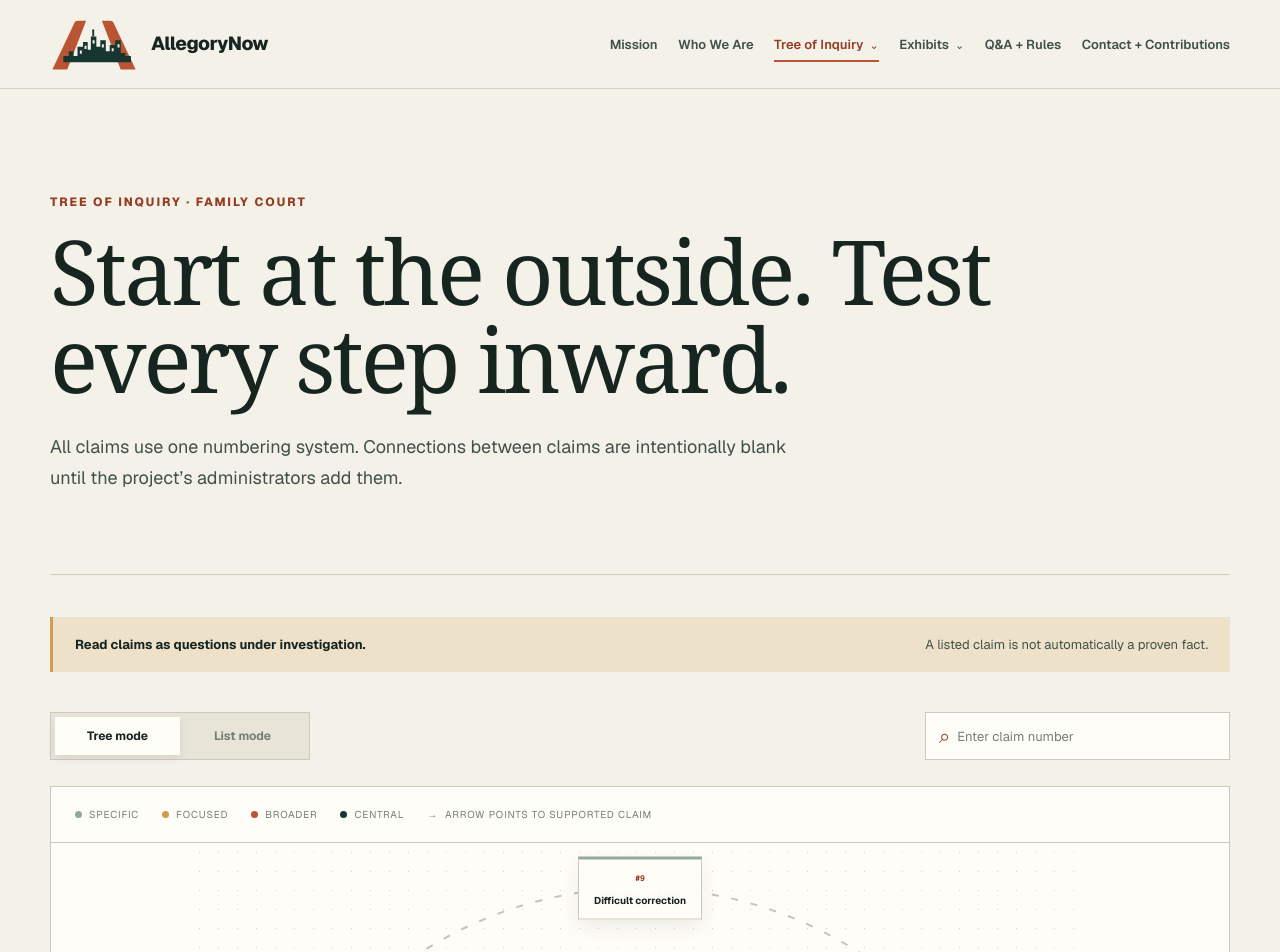
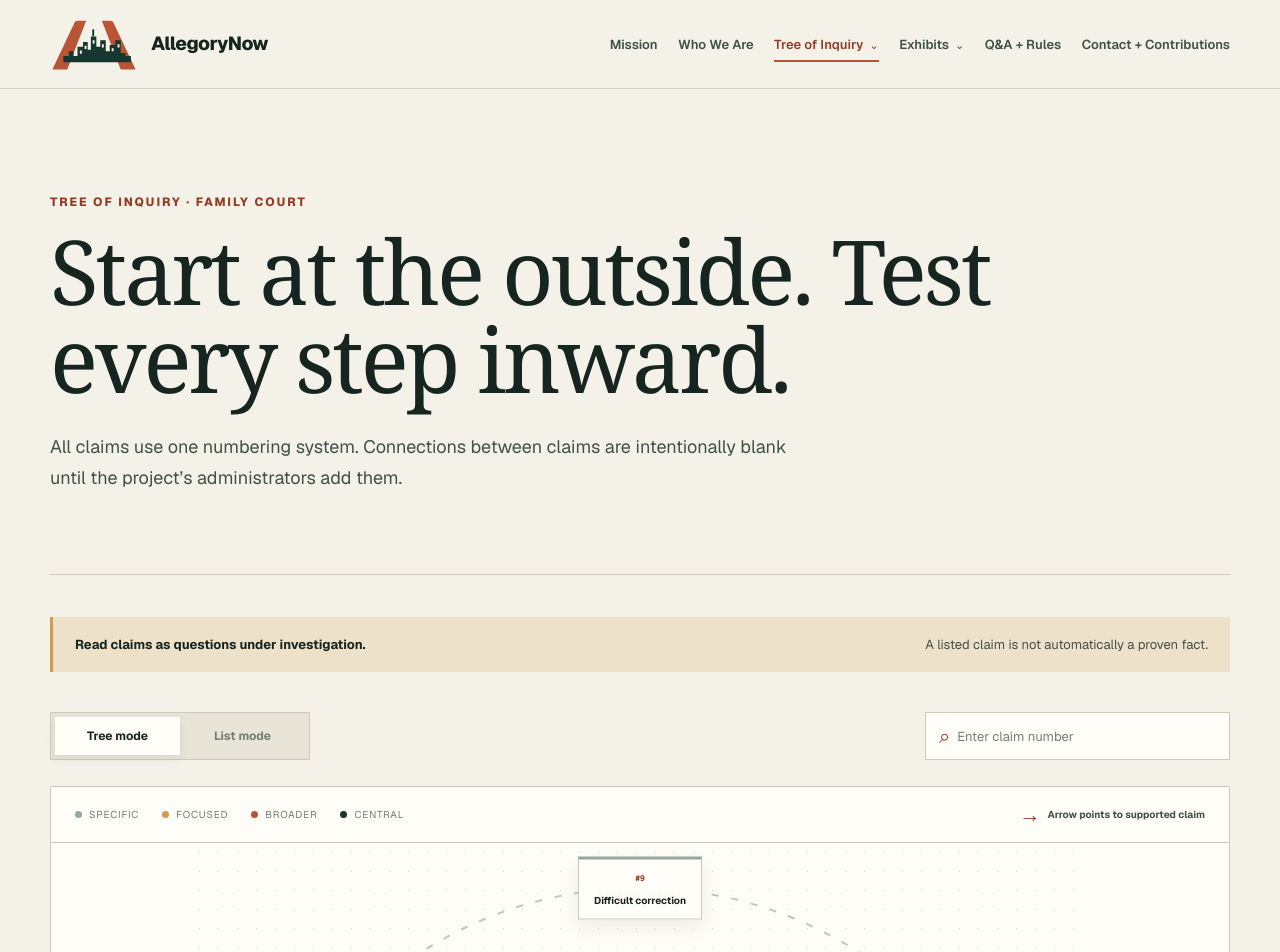
Before and after one commit to orscathinus/passion, a Next.js app: page /inquiry in a window 1280 px wide. Shown: the top 952 px of the page. Built offline with nearby package versions, Linux system fonts and the light colour scheme; no server answers.

Commit message:
Sync claim arrow styling

```diff
--- a/app/globals.css
+++ b/app/globals.css
@@ -221,6 +221,8 @@ p { color: var(--ink-soft); line-height: 1.75; }
 .tree-legend { display: flex; flex-wrap: wrap; gap: 23px; padding: 20px 24px; border-bottom: 1px solid var(--line); color: var(--muted); font-size: 10px; text-transform: uppercase; letter-spacing: .08em; }
 .tree-legend span { display: flex; align-items: center; gap: 7px; }
 .tree-legend i { width: 7px; height: 7px; border-radius: 50%; }
+.tree-legend .tree-legend-direction { margin-left: auto; color: var(--ink-soft); font-weight: 650; letter-spacing: 0; text-transform: none; }
+.tree-legend-direction b { color: var(--rust-dark); font-size: 21px; line-height: .7; }
 .support-dot, .specific-dot { background: #93a89f; }.claim-dot { background: var(--gold); }.conclusion-dot { background: var(--rust); }.reform-dot { background: var(--forest); }
 .central-dot { background: var(--forest-dark); }
 .concentric-tree-wrap { overflow: hidden; }
@@ -228,8 +230,9 @@ p { color: var(--ink-soft); line-height: 1.75; }
 .concentric-lines { position: absolute; inset: 0; width: 100%; height: 100%; }
 .concentric-lines circle { fill: none; stroke: #c9c4b8; stroke-width: .22; stroke-dasharray: .8 1.4; }
 .concentric-lines line { stroke: #c8c2b5; stroke-width: .18; stroke-dasharray: .7 1.3; }
-.concentric-lines .claim-connection-line { stroke: var(--rust); stroke-dasharray: none; opacity: .72; }
-.concentric-lines marker path { fill: var(--rust); }
+.concentric-lines .claim-connection-halo { stroke: var(--white); stroke-dasharray: none; opacity: .94; }
+.concentric-lines .claim-connection-line { stroke: var(--rust-dark); stroke-dasharray: none; opacity: .98; }
+.concentric-lines marker path { fill: var(--rust-dark); }
 .ring-label { position: absolute; z-index: 2; left: 50%; padding: 3px 7px; background: rgba(255,253,248,.9); color: var(--muted); font-size: 8px; font-weight: 750; letter-spacing: .11em; text-transform: uppercase; transform: translateX(-50%); }
 .ring-label-outer { top: 4.6%; }
 .ring-label-middle { top: 17%; }
```
